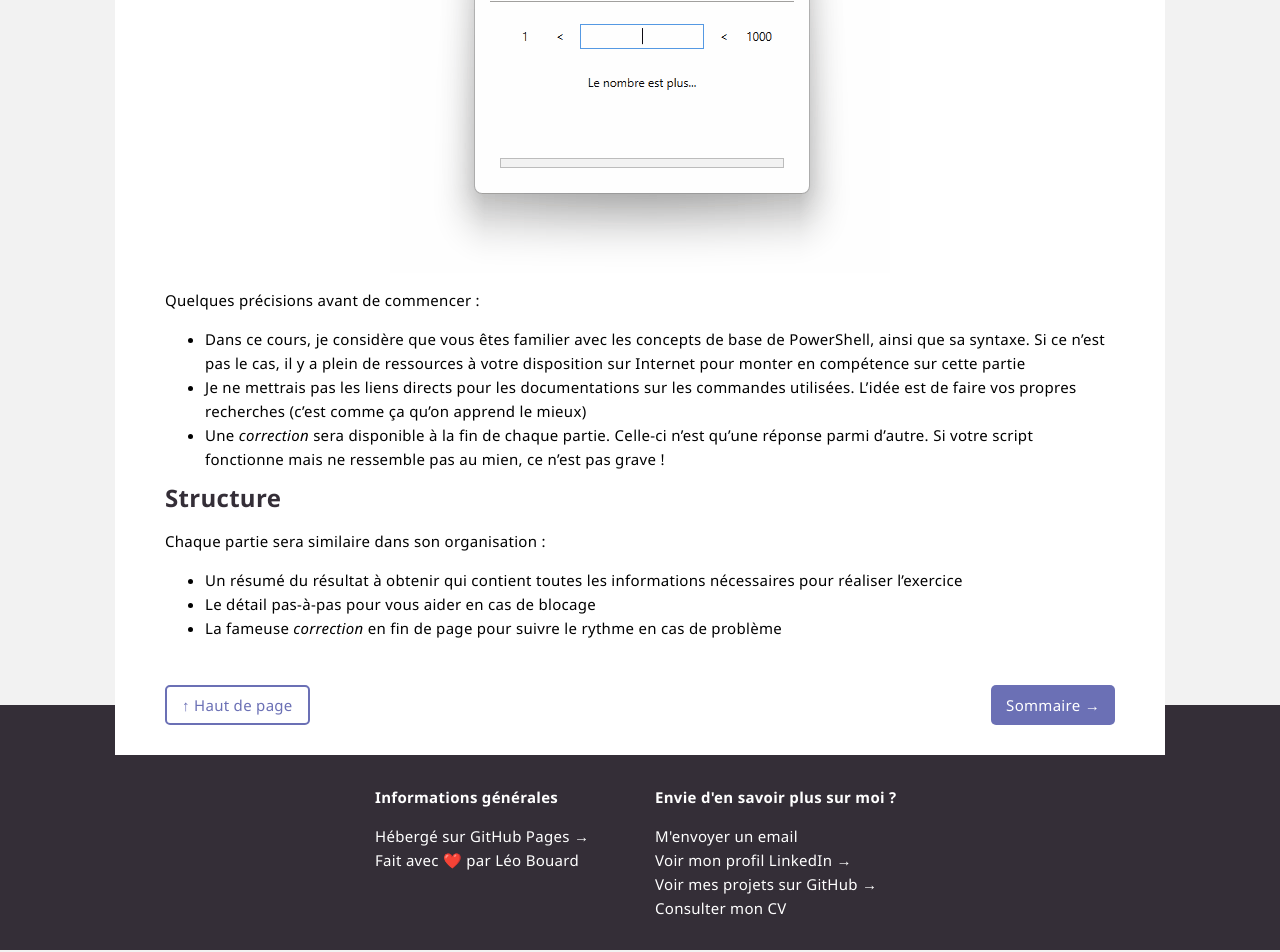
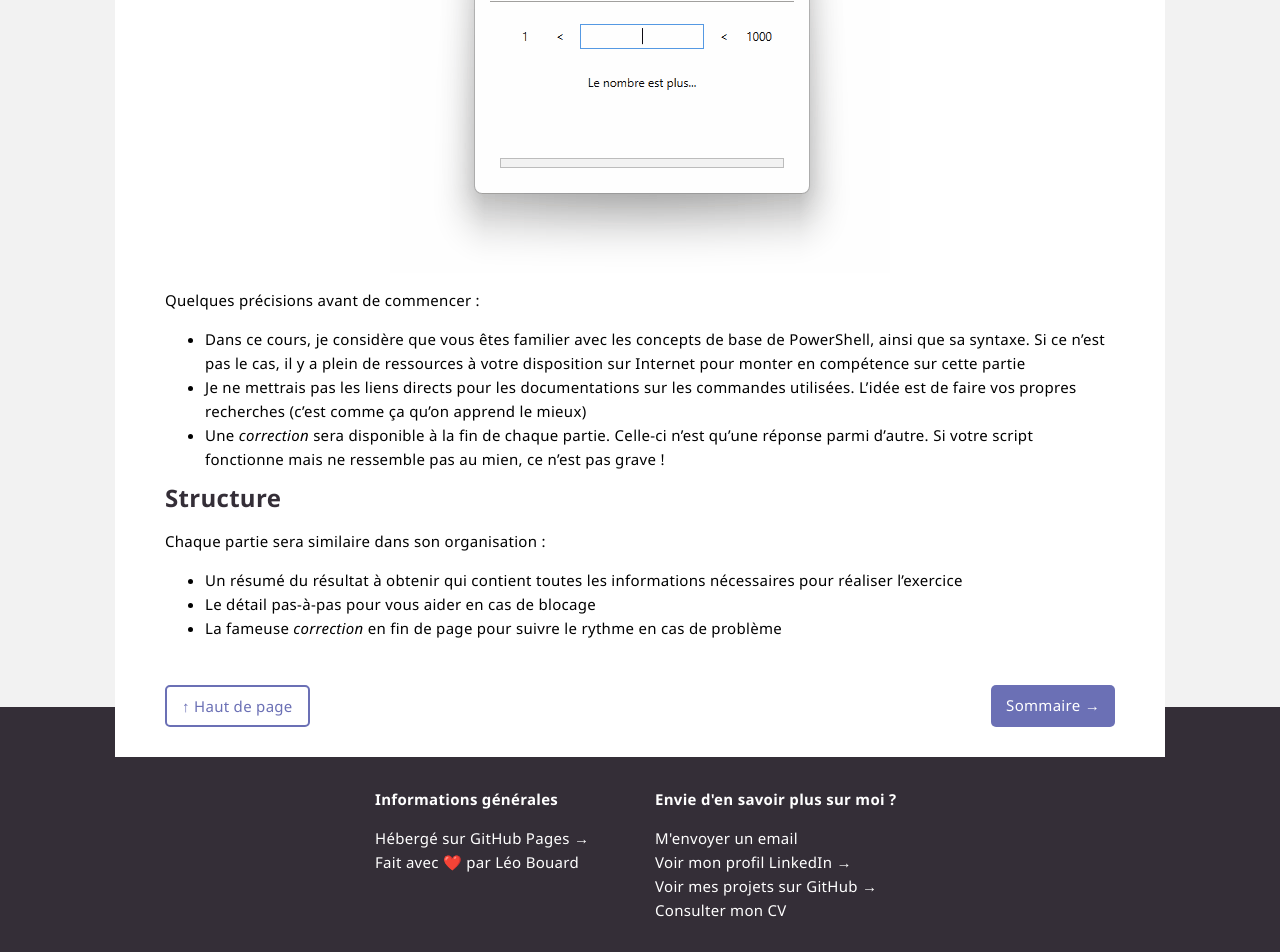
Before and after one commit to leobouard/leobouard.github.io, a Jekyll site: the page built from _posts/2022-12-01-cours-pratique-powershell-introduction.md, in a window 1280 px wide. Shown: the part 718-1670 px from the top of the page. Built offline with Jekyll 4.4.1, drawn with Linux system fonts in a browser that asks for light colours; some web fonts are replaced.

Commit message:
Update posts.scss

```diff
--- a/assets/css/posts.scss
+++ b/assets/css/posts.scss
@@ -168,17 +168,14 @@
 }
 
 .a_button_prev, .a_button_next {
-    padding: 8px 15px;
     border-radius: 5px;
 }
 
 .a_button_prev {
+    padding: 7px 15px;
     background-color: #fff;
     color: #6B70B5;
-    border: 2px solid #6B70B5;
-    height: 20px;
-    display: inline-flex;
-    align-items: center;
+    border: 2px solid;
 }
 
 .a_button_prev:hover {
@@ -186,6 +183,7 @@
 }
 
 .a_button_next {
+    padding: 8px 15px;
     background-color: #6B70B5;
     color: #fff;
 }
```
